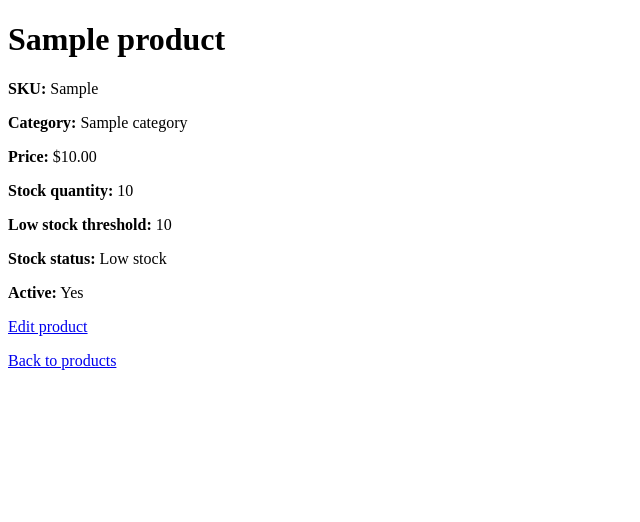
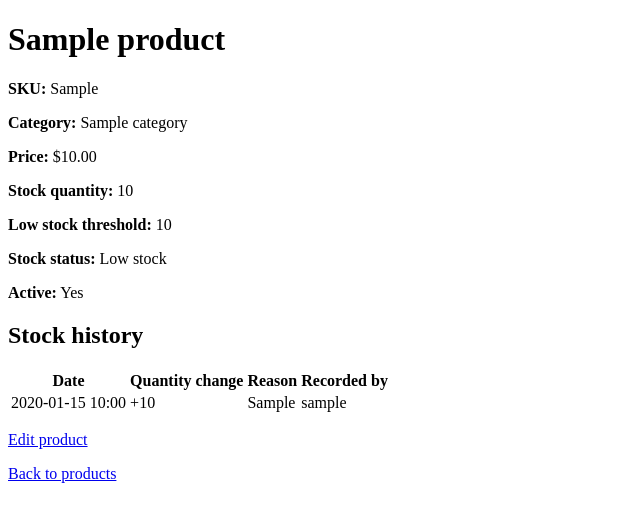
Before and after one commit to camaliyev/stockflow, a Django app: page /products/1/ in a window 1280 px wide. Shown: the top 522 px of the page, without its empty margins (0-640 px from the left). Run offline with Django 5.2, Linux system fonts and the light colour scheme; a user stored in the database is signed in; tables that the repository leaves empty hold one stand-in row (values such as "Sample post").

Commit message:
Display stock movement history on product details

```diff
--- a/inventory/templates/inventory/product_detail.html
+++ b/inventory/templates/inventory/product_detail.html
@@ -27,6 +27,34 @@
         <strong>Active:</strong>
         {{ product.is_active|yesno:"Yes,No" }}
     </p>
+    <h2>Stock history</h2>
+
+    <table>
+        <thead>
+            <tr>
+                <th>Date</th>
+                <th>Quantity change</th>
+                <th>Reason</th>
+                <th>Recorded by</th>
+             </tr>
+        </thead>
+        <tbody>
+            {% for movement in stock_movements %}
+            <tr>
+                <td>{{ movement.created_at|date:"Y-m-d H:i" }}</td>
+                <td>
+                    {% if movement.quantity_change > 0 %}+{% endif %}{{ movement.quantity_change }}
+                    </td>
+                    <td>{{ movement.reason }}</td>
+                    <td>{{ movement.created_by.username }}</td>
+                </tr>
+            {% empty %}
+                <tr>
+                    <td colspan="4">No stock movements yet.</td>
+                </tr>
+            {% endfor %}
+        </tbody>
+    </table>
     <p>
         <a href="{% url 'inventory:product_update' pk=product.pk %}">
         Edit product
--- a/inventory/views.py
+++ b/inventory/views.py
@@ -44,10 +44,15 @@ def product_detail(request, pk):
         pk=pk
     )
 
+    stock_movements = product.stock_movements.select_related("created_by")
+
     return render(
         request,
         "inventory/product_detail.html",
-        {"product": product},
+        {
+            "product": product,
+            "stock_movements": stock_movements
+        },
     )
 
 @login_required(login_url="/admin/login/")
```
